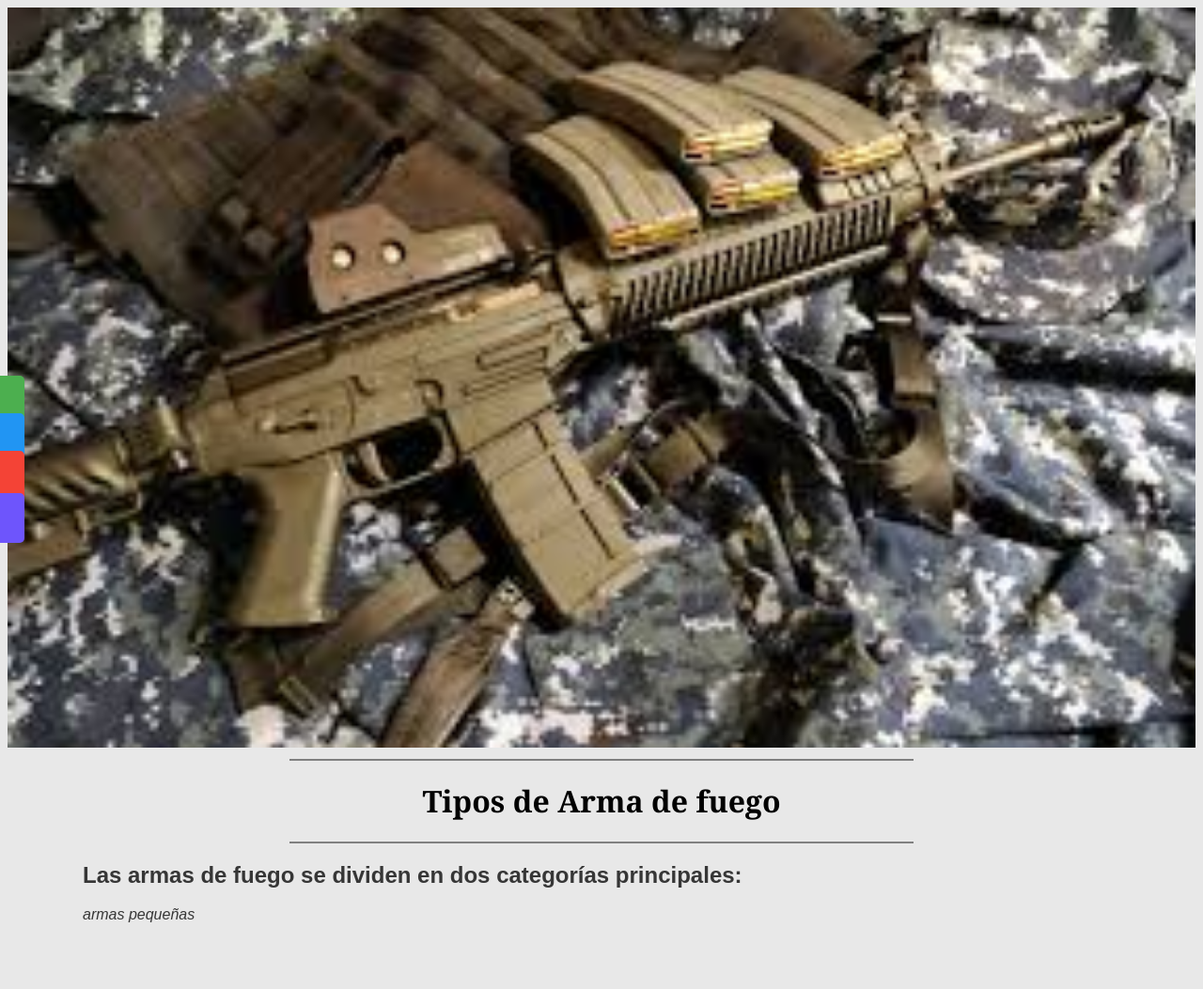
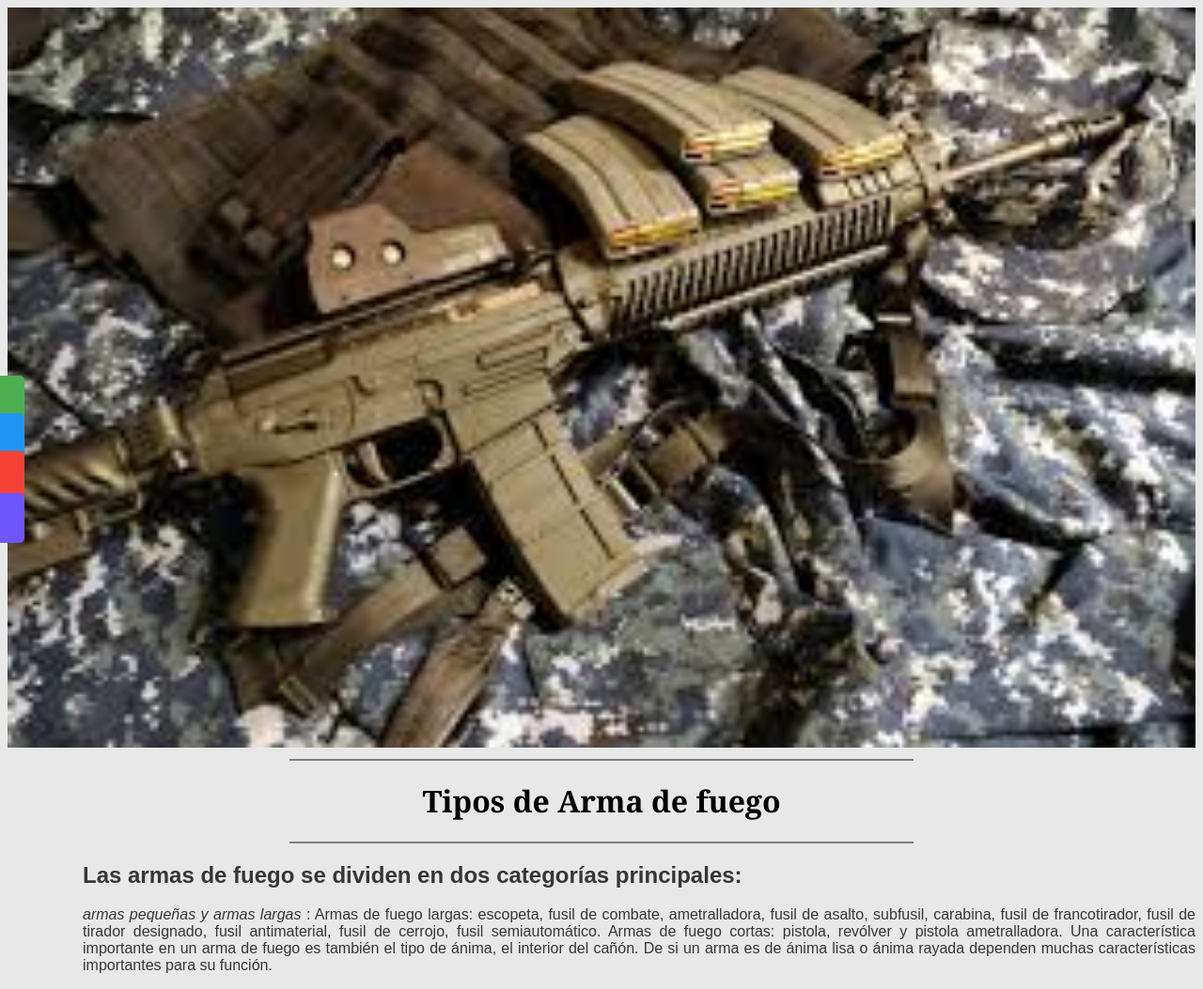
Before and after one commit to hasael014/Armas_de_fuego, a plain HTML site: page tip_arm.html in a window 1280 px wide. Shown: the whole page at 94% size. Before the commit the page ends 999 px from the top, so only its background shows below. Drawn offline with Linux system fonts and the light colour scheme.

Commit message:
Update tip_arm.html

```diff
--- a/tip_arm.html
+++ b/tip_arm.html
@@ -41,8 +41,10 @@
                 Las armas de fuego se dividen en dos categorías principales:
             </h2>
             <i>
-                armas pequeñas
-            </i>
+                armas pequeñas y armas largas
+            </i> : Armas de fuego largas: escopeta, fusil de combate, ametralladora, fusil de asalto, subfusil, carabina, fusil de francotirador, fusil de tirador designado, fusil antimaterial, fusil de cerrojo, fusil semiautomático. Armas
+            de fuego cortas: pistola, revólver y pistola ametralladora. Una característica importante en un arma de fuego es también el tipo de ánima, el interior del cañón. De si un arma es de ánima lisa o ánima rayada dependen muchas características
+            importantes para su función.
         </p>
 
     </div>
```
